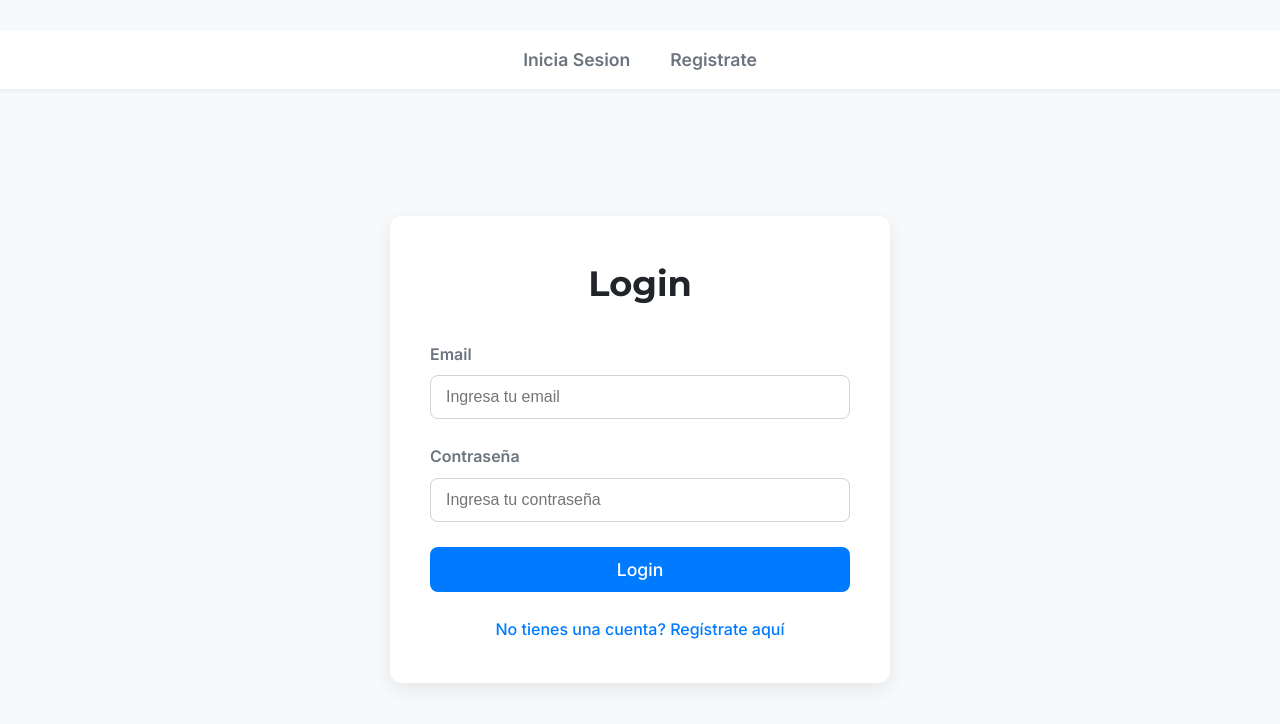
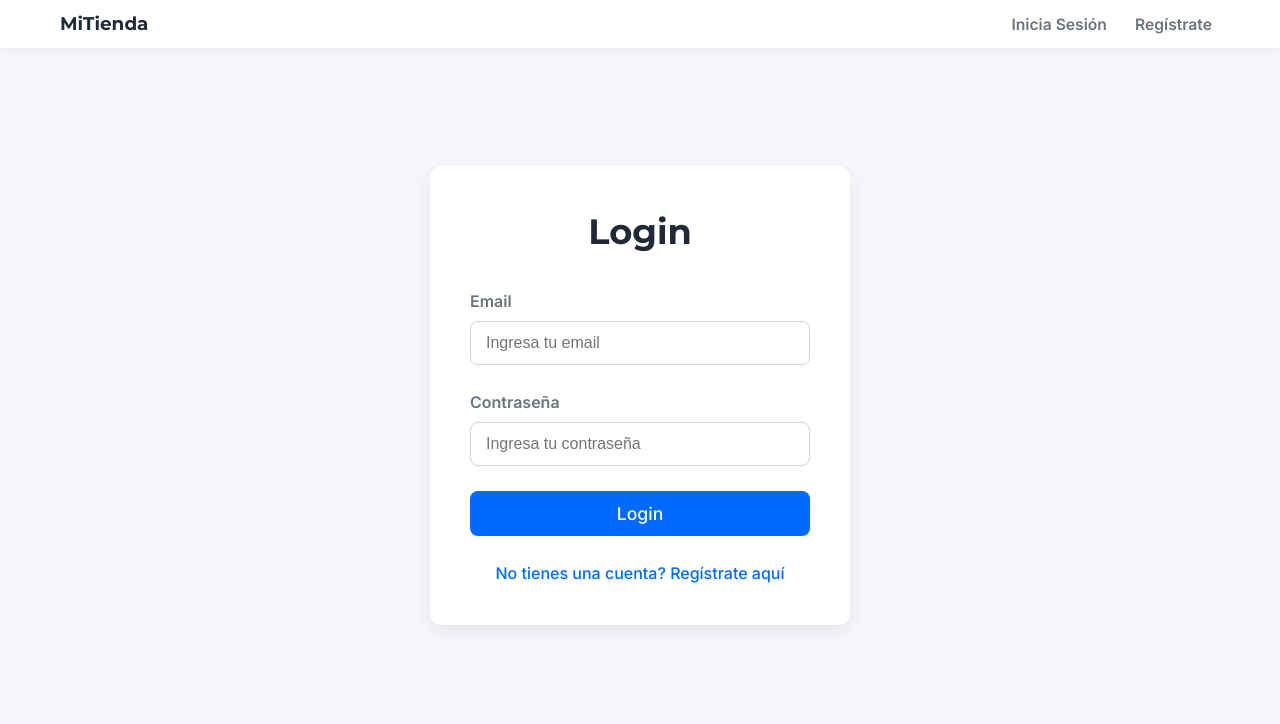
Before and after one commit to etec-programacion-3/programacion-3-2025-almada-Thiagox789, a React (Vite) app in the folder frontend/: page /login in a window 1280 px wide. Shown: the top 724 px of the page. Built offline with nearby package versions, Linux system fonts and the light colour scheme.

Commit message:
Esta bueno el diseño

```diff
--- a/frontend/src/App.css
+++ b/frontend/src/App.css
@@ -1,35 +1,6 @@
-/* Global Styles & Resets */
-:root {
-  --primary-color: #007bff;
-  --secondary-color: #6c757d;
-  --background-color: #f8f9fa;
-  --text-color: #212529;
-  --heading-font: 'Montserrat', sans-serif;
-  --body-font: 'Inter', sans-serif;
+/* App-level component styles. Global variables and resets moved to src/index.css */
 
-  font-family: var(--body-font);
-  line-height: 1.6;
-  font-weight: 400;
-
-  color-scheme: light;
-  color: var(--text-color);
-  background-color: var(--background-color);
-
-  font-synthesis: none;
-  text-rendering: optimizeLegibility;
-  -webkit-font-smoothing: antialiased;
-  -moz-osx-font-smoothing: grayscale;
-}
-
-body {
-  margin: 0;
-  display: flex;
-  place-items: center;
-  min-width: 320px;
-  min-height: 100vh;
-  width: 100%;
-}
-
+/* Keep #root layout constraints */
 #root {
   max-width: 1400px;
   margin: 0 auto;
@@ -86,63 +57,100 @@ button:focus-visible {
 /* Navigation Bar */
 nav {
   background-color: #ffffff;
-  box-shadow: 0 2px 4px rgba(0, 0, 0, 0.05);
-  padding: 15px 30px;
-  margin-bottom: 40px;
+  box-shadow: 0 2px 8px rgba(16,24,40,0.06);
+  margin-bottom: 28px;
   width: 100%;
   box-sizing: border-box;
 }
 
-nav ul {
+.nav-bar {
+  display: flex;
+  align-items: center;
+  justify-content: space-between;
+  gap: 12px;
+  padding: 10px 20px;
+}
+
+.logo {
+  font-family: var(--heading-font);
+  font-weight: 800;
+  color: var(--text-color);
+  font-size: 1.15rem;
+  text-decoration: none;
+}
+
+.nav-list {
   list-style: none;
   padding: 0;
   margin: 0;
   display: flex;
-  justify-content: center;
+  gap: 12px;
   align-items: center;
-  gap: 40px;
 }
 
-nav a {
+.nav-list li a {
   color: var(--secondary-color);
   font-weight: 600;
-  font-size: 1.1em;
-  padding: 5px 0;
-  border-bottom: 2px solid transparent;
+  font-size: 0.98rem;
+  padding: 6px 8px;
+  border-radius: 8px;
 }
 
-nav a:hover {
+.nav-list li a:hover {
   color: var(--primary-color);
-  border-bottom-color: var(--primary-color);
-  text-decoration: none;
+  background: rgba(0,105,255,0.04);
 }
+
+.link-button {
+  background: transparent;
+  border: 1px solid transparent;
+  color: var(--primary-color);
+  padding: 6px 10px;
+  border-radius: 8px;
+  cursor: pointer;
+}
+
+.link-button:hover { background: rgba(0,105,255,0.06); }
+
+.nav-user { color: var(--muted); font-size: 0.95rem; padding: 6px 8px; }
 
 /* HomePage & Product List */
 .home-page {
-  padding: 20px;
-  max-width: 1200px;
-  margin: 0 auto;
+  padding: 8px 0 30px 0;
+}
+
+.page-header {
+  display: flex;
+  align-items: center;
+  justify-content: space-between;
+  gap: 20px;
+  margin-bottom: 22px;
 }
 
 .home-page h1 {
-  font-size: 3.5em;
+  font-size: 2.2rem;
   color: var(--text-color);
-  margin-bottom: 40px;
+  margin: 0;
 }
 
 .filter-container {
-  margin-bottom: 30px;
   display: flex;
-  justify-content: center;
-  gap: 15px;
+  gap: 10px;
+  align-items: center;
 }
 
-.filter-container input {
-  padding: 12px 15px;
+.filter-input {
+  padding: 8px 10px;
   border-radius: 8px;
-  border: 1px solid #ced4da;
-  font-size: 1em;
-  width: 300px;
+  border: 1px solid #e3e6ea;
+  font-size: 0.95rem;
+  width: 140px;
+}
+
+.filter-button {
+  padding: 8px 12px;
+  font-size: 0.95rem;
+  border-radius: 8px;
 }
 
 .product-list {
--- a/frontend/src/App.jsx
+++ b/frontend/src/App.jsx
@@ -17,23 +17,28 @@ function App() {
   return (
     <>
       <nav>
-        <ul>
+        <div className="container nav-bar">
+          <div className="nav-left">
+            <Link to="/" className="logo">MiTienda</Link>
+          </div>
+          <ul className="nav-list">
             {isAuthenticated ? (
               <>
                 <li><Link to="/">Inicio</Link></li>
-              <li><Link to="/Productos">Productos</Link></li>
+                {/* Removed Productos link as requested */}
                 <li><Link to="/crear-producto">Crear Producto</Link></li>
                 <li><Link to="/Carrito">Carrito</Link></li>
-              <li><span>{user && user.email}</span></li>
-              <li><button onClick={logout}>Cerrar Sesion</button></li>
+                <li className="nav-user"><span>{user && user.email}</span></li>
+                <li><button className="link-button" onClick={logout}>Cerrar Sesión</button></li>
               </>
             ) : (
               <>
-              <li><Link to="/login">Inicia Sesion</Link></li>
-              <li><Link to="/register">Registrate</Link></li>
+                <li><Link to="/login">Inicia Sesión</Link></li>
+                <li><Link to="/register">Regístrate</Link></li>
               </>
             )}
           </ul>
+        </div>
       </nav>
 
       <Routes>
--- a/frontend/src/components/Carrito.jsx
+++ b/frontend/src/components/Carrito.jsx
@@ -41,7 +41,7 @@ function Carrito() {
   };
 
   return (
-    <div className="cart-container">
+    <div className="container cart-container">
       <h1>Tu Carrito de Compras</h1>
       {cartState.items.length === 0 ? (
         <p>El carrito está vacío.</p>
--- a/frontend/src/components/CrearProducto.jsx
+++ b/frontend/src/components/CrearProducto.jsx
@@ -49,7 +49,7 @@ const CrearProducto = () => {
     };
 
     return (
-        <div className="auth-container">
+        <div className="container auth-container">
             <form className="auth-form" onSubmit={handleSubmit}>
                 <h2>Crear Nuevo Producto</h2>
                 <div className="form-group">
--- a/frontend/src/components/Login.jsx
+++ b/frontend/src/components/Login.jsx
@@ -28,7 +28,7 @@ const Login = () => {
     };
 
     return (
-        <div className="auth-container">
+        <div className="container auth-container">
             <form className="auth-form" onSubmit={onSubmit}>
                 <h2>Login</h2>
                 <div className="form-group">
--- a/frontend/src/components/ProductDetailPage.jsx
+++ b/frontend/src/components/ProductDetailPage.jsx
@@ -54,7 +54,7 @@ const ProductDetailPage = () => {
     }
 
     return (
-        <div className="product-detail-container">
+        <div className="container product-detail-container">
             <div className="product-detail-image-container">
                 <img src={product.image_url} alt={product.nombre_producto} />
             </div>
--- a/frontend/src/components/Productos.jsx
+++ b/frontend/src/components/Productos.jsx
@@ -23,7 +23,7 @@ function Productos() {
   }, []); // The empty dependency array ensures this effect runs only once
 
   return (
-    <div>
+    <div className="container">
       <h1>Nuestros Productos</h1>
       <div className="products-container">
         {products.map(product => (
--- a/frontend/src/components/Register.jsx
+++ b/frontend/src/components/Register.jsx
@@ -41,7 +41,7 @@ const Register = () => {
     };
 
     return (
-        <div className="auth-container">
+        <div className="container auth-container">
             <form className="auth-form" onSubmit={onSubmit}>
                 <h2>Registro</h2>
                 <div className="form-group">
--- a/frontend/src/index.css
+++ b/frontend/src/index.css
@@ -1,74 +1,59 @@
+/* Import Google Fonts and define a small design system */
+@import url('https://fonts.googleapis.com/css2?family=Inter:wght@300;400;600;700&family=Montserrat:wght@600;700&display=swap');
+
 :root {
-  font-family: system-ui, Avenir, Helvetica, Arial, sans-serif;
-  line-height: 1.5;
-  font-weight: 400;
+  --primary-color: #0069ff;
+  --primary-600: #0052cc;
+  --secondary-color: #6c757d;
+  --background-color: #f5f7fb;
+  --card-bg: #ffffff;
+  --text-color: #1f2937;
+  --muted: #6b7280;
+  --success: #16a34a;
+  --danger: #dc3545;
+  --heading-font: 'Montserrat', sans-serif;
+  --body-font: 'Inter', sans-serif;
+  --radius: 12px;
+  --gap: 16px;
+}
 
-  color-scheme: light dark;
-  color: #000000; /* Black text */
-  background-color: #ffffff; /* White background */
-
-  font-synthesis: none;
-  text-rendering: optimizeLegibility;
+/* Resets */
+* { box-sizing: border-box; }
+html, body, #root { height: 100%; }
+body {
+  margin: 0;
+  font-family: var(--body-font);
+  color: var(--text-color);
+  background-color: var(--background-color);
   -webkit-font-smoothing: antialiased;
   -moz-osx-font-smoothing: grayscale;
+  line-height: 1.5;
 }
 
-a {
-  font-weight: 500;
-  color: #000000; /* Black links */
-  text-decoration: underline; /* Underline links for clarity */
+/* Links and buttons baseline */
+a { color: var(--primary-color); text-decoration: none; }
+a:hover { text-decoration: underline; color: var(--primary-600); }
+
+button {
+  font-family: inherit;
+  border: none;
+  background: var(--primary-color);
+  color: #fff;
+  padding: 0.6rem 1rem;
+  border-radius: 10px;
+  cursor: pointer;
+  transition: transform 150ms ease, box-shadow 150ms ease, background 150ms ease;
 }
-a:hover {
-  color: #333333; /* Darker black on hover */
+button:hover { transform: translateY(-2px); box-shadow: 0 8px 24px rgba(16,24,40,0.08); background: var(--primary-600); }
+
+/* Utility helpers */
+.container { max-width: 1200px; margin: 0 auto; padding: 0 20px; }
+
+/* Responsive helpers */
+@media (max-width: 768px) {
+  .product-detail-container { grid-template-columns: 1fr !important; padding: 20px !important; }
+  .product-image-container, .product-detail-image-container { height: 320px !important; }
 }
 
-body {
-  margin: 0;
-  display: flex;
-  place-items: center;
-  min-width: 320px;
-  min-height: 100vh;
-}
-
-h1 {
-  font-size: 3.2em;
-  line-height: 1.1;
-}
-
-button {
-  border-radius: 8px;
-  border: 1px solid #000000; /* Black border */
-  padding: 0.6em 1.2em;
-  font-size: 1em;
-  font-weight: 500;
-  font-family: inherit;
-  background-color: #000000; /* Black background */
-  color: #ffffff; /* White text */
-  cursor: pointer;
-  transition: border-color 0.25s, background-color 0.25s, color 0.25s;
-}
-button:hover {
-  border-color: #333333;
-  background-color: #333333;
-}
-button:focus,
-button:focus-visible {
-  outline: 4px auto -webkit-focus-ring-color;
-}
-
-@media (prefers-color-scheme: light) {
-  :root {
-    color: #000000;
-    background-color: #ffffff;
-  }
-  a:hover {
-    color: #333333;
-  }
-  button {
-    background-color: #000000;
-    color: #ffffff;
-  }
-  button:hover {
-    background-color: #333333;
-  }
-}
+/* Small accessible focus state */
+:focus { outline: 3px solid rgba(0,105,255,0.12); outline-offset: 2px; }
```
Also changed, not shown: frontend/src/components/HomePage.jsx (+8 -2 lines), 1 other file (tests, documents, lock files or other folders). Lines whose indentation alone changed are shown as unchanged.
